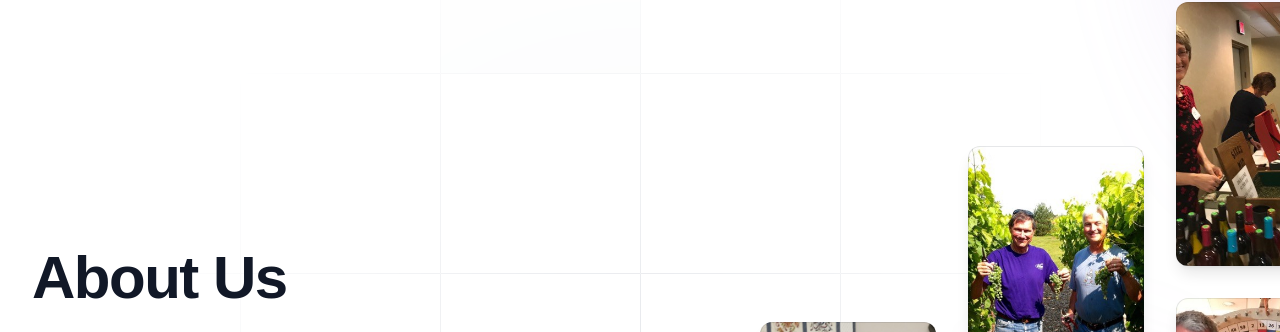
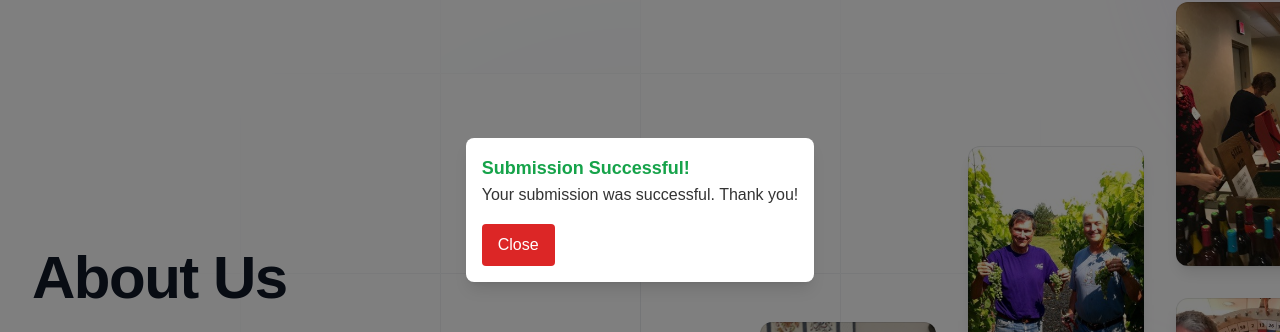
Before and after one commit to lee14k/winemakers2.0, a Next.js app: page /About in a window 1280 px wide. Shown: the part 190-522 px from the top of the page. Built offline with nearby package versions, Linux system fonts and the light colour scheme; no server answers.

Commit message:
adjusting modal

```diff
--- a/Components/Contact.jsx
+++ b/Components/Contact.jsx
@@ -22,7 +22,7 @@ function classNames(...classes) {
 
 export default function Contact() {
   const [agreed, setAgreed] = useState(false);
-  const [isModalOpen, setIsModalOpen] = useState(false); // State for modal visibility
+  const [isModalOpen, setIsModalOpen] = useState(true); // State for modal visibility
 
   const handleSubmit = async (event) => {
     event.preventDefault();
@@ -205,7 +205,7 @@ export default function Contact() {
             {isModalOpen && (
         <div className="fixed inset-0 z-50 flex items-center justify-center">
           <div className="modal-bg fixed inset-0 bg-black opacity-50"></div>
-          <div className="modal-content bg-white p-4 rounded-lg shadow-lg">
+          <div className="modal-content bg-white p-4 rounded-lg shadow-lg z-50">
             <p className="text-lg font-semibold text-green-600">Submission Successful!</p>
             <p>Your submission was successful. Thank you!</p>
             <button
```
